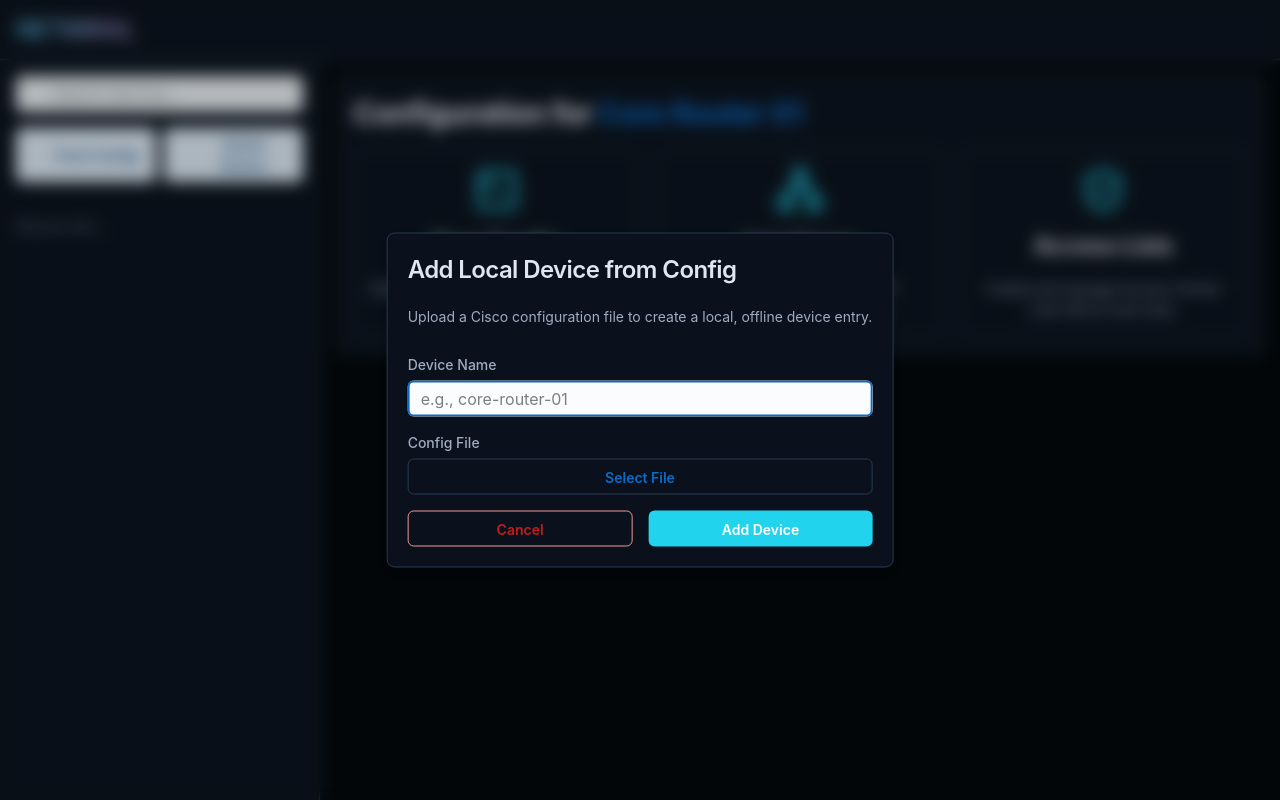
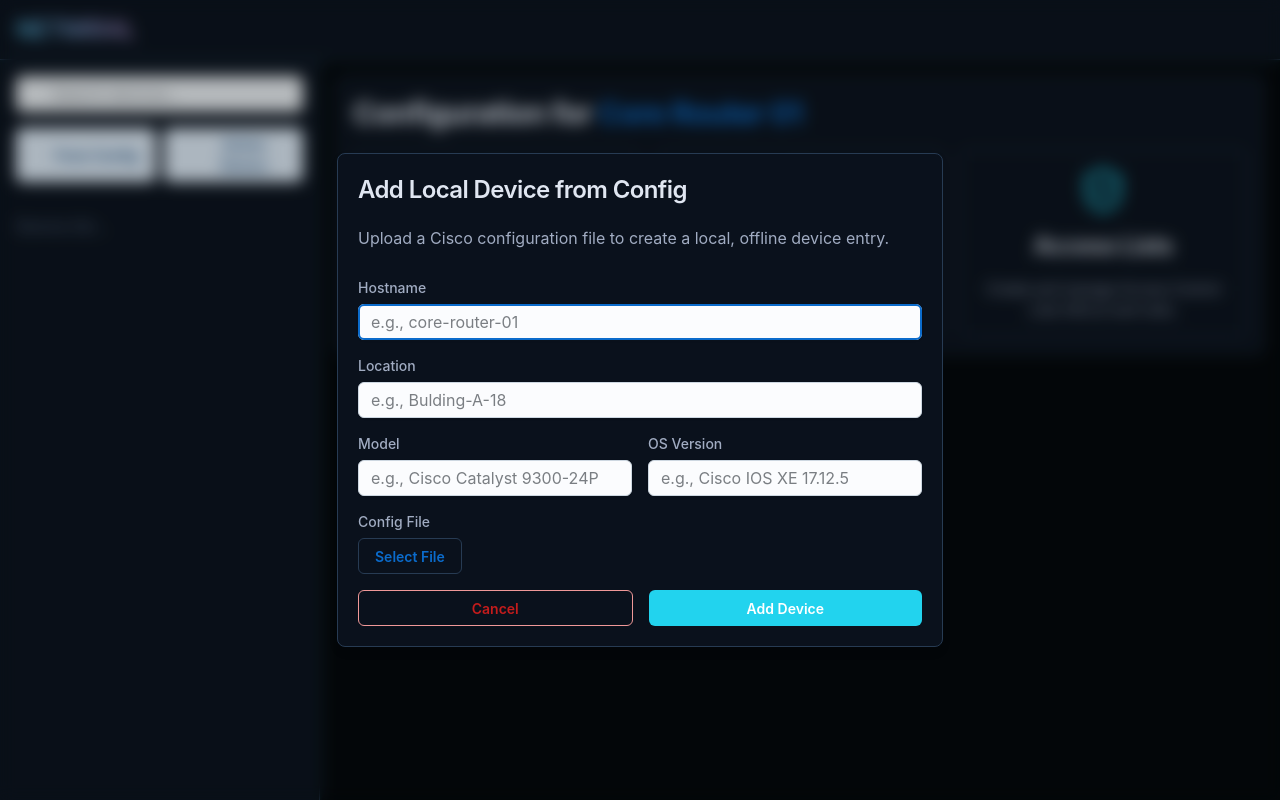
Before and after one commit to d4ve-p/netmiral, a Next.js app: page /dashboard in a window 1280 px wide. Both pictures are taken after a click on the button "From Config". Built offline with nearby package versions, Linux system fonts and the light colour scheme; no server answers; some icons are missing.

Commit message:
feat(fe-device): upload device form

```diff
--- a/src/components/modals/upload-config-modal.tsx
+++ b/src/components/modals/upload-config-modal.tsx
@@ -1,6 +1,9 @@
 "use client";
 
 import { useModal } from '@/contexts/modal-context';
+import { DEVICE_UPLOAD_LOCAL_ENDPOINT, deviceUploadLocal } from '@/lib/api/device';
+import { createMutationFetcher } from '@/lib/api/fetcher';
+import { CreateDefault_DeviceUploadLocal, DeviceUploadLocal } from '@/types/dto/device';
 import Button from '@mui/joy/Button';
 import FormControl from '@mui/joy/FormControl';
 import FormLabel from '@mui/joy/FormLabel';
@@ -9,11 +12,24 @@ import Modal from '@mui/joy/Modal';
 import ModalDialog from '@mui/joy/ModalDialog';
 import Stack from '@mui/joy/Stack';
 import Typography from '@mui/joy/Typography';
+import { useForm, Controller } from 'react-hook-form';
+import useSWRMutation from 'swr/mutation';
+
+const uploadLocalMutation = createMutationFetcher(deviceUploadLocal)
 
 export default function UploadConfigModal() {
+  const { trigger, error, isMutating  } = useSWRMutation(DEVICE_UPLOAD_LOCAL_ENDPOINT, uploadLocalMutation)
+
   const { closeModal } = useModal();
 
+  const { control, handleSubmit, watch, formState: { errors } } = useForm<DeviceUploadLocal>({defaultValues: CreateDefault_DeviceUploadLocal()})
+  const selectedFile = watch("file");
+
   // TODO: Add state and logic for handling form submission
+  const onSubmit = (data: DeviceUploadLocal) => {
+    trigger(data)
+    closeModal()
+  }
 
   return (
     <Modal open onClose={closeModal}>
@@ -27,27 +43,92 @@ export default function UploadConfigModal() {
         <Typography level="h3" sx={{ color: '#E0E6F1' }}>
           Add Local Device from Config
         </Typography>
-        <Typography level="body-sm" sx={{ color: '#A1ACC2', mt: 1, mb: 2 }}>
+        <Typography level="body-md" sx={{ color: '#A1ACC2', mt: 1, mb: 2 }}>
           Upload a Cisco configuration file to create a local, offline device entry.
         </Typography>
-        <form>
+        <form onSubmit={handleSubmit(onSubmit)}>
           <Stack spacing={2}>
+            <Controller
+              name="hostname"
+              control={control}
+              rules={{ required: 'Hostname is required' }}
+              render = {({ field }) => (
+                <FormControl error={!!errors.hostname}>
+                  <FormLabel sx={{ color: '#A1ACC2' }}>Hostname</FormLabel>
+                  <Input {...field} autoFocus required placeholder="e.g., core-router-01" />
+                </FormControl>
+              )}
+            />
+
+            <Controller
+              name="location"
+              control={control}
+              render = {({ field }) => (
                 <FormControl>
-              <FormLabel sx={{ color: '#A1ACC2' }}>Device Name</FormLabel>
-              <Input autoFocus required placeholder="e.g., core-router-01" />
+                  <FormLabel sx={{ color: '#A1ACC2' }}>Location</FormLabel>
+                  <Input {...field} placeholder='e.g., Bulding-A-18' />
                 </FormControl>
-            <FormControl>
+              )}
+            />
+
+            <Stack direction="row" spacing={2}>
+              <Controller
+                name="model"
+                control={control}
+                render = {({ field }) => (
+                  <FormControl sx={{ flex: 1 }}>
+                    <FormLabel sx={{ color: '#A1ACC2' }}>Model</FormLabel>
+                    <Input {...field} placeholder='e.g., Cisco Catalyst 9300-24P' />
+                  </FormControl>
+                )}
+              />
+
+              <Controller
+                name="os_version"
+                control={control}
+                render = {({ field }) => (
+                  <FormControl sx={{ flex: 1 }}>
+                    <FormLabel sx={{ color: '#A1ACC2'  }}>OS Version</FormLabel>
+                    <Input {...field} placeholder='e.g., Cisco IOS XE 17.12.5' />
+                  </FormControl>
+                )}
+              />
+
+            </Stack>
+
+            <Controller
+              name="file"
+              control={control}
+              rules={{ required: 'A Configuration file is required' }}
+              render={({ field: { onChange, onBlur, name, ref } }) => (
+                <FormControl error={!!errors.file}>
                   <FormLabel sx={{ color: '#A1ACC2' }}>Config File</FormLabel>
+                  <Stack direction="row" spacing={2} alignItems="center">
                   <Button component="label" variant="outlined" sx={{ borderColor: '#273B53', transition: '0.2s ease' }} color='primary'>
                     Select File
-                <input type="file" hidden />
+                    <input
+                      type="file"
+                      hidden
+                      onBlur={onBlur}
+                      name={name}
+                      ref={ref}
+
+                      onChange={(e) => {
+                        onChange(e.target.files ? e.target.files[0] : null)
+                      }}
+                    />
                   </Button>
+                  {selectedFile && <Typography sx={{ color: '#A1ACC2' }}>{selectedFile.name}</Typography>}
+                  </Stack>
                 </FormControl>
+              )}
+            />
+
             <Stack direction="row" spacing={2} sx={{ mt: 2 }}>
               <Button onClick={closeModal} variant="outlined" color="danger" fullWidth sx={{ transition: '0.2s ease' }}>
                 Cancel
               </Button>
-              <Button type="submit" fullWidth sx={{ bgcolor: '#22d3ee', transition: '0.2s ease' }} >
+              <Button type="submit" fullWidth sx={{ bgcolor: '#22d3ee', transition: '0.2s ease' }} loading={isMutating}>
                 Add Device
               </Button>
             </Stack>
--- /dev/null
+++ b/src/lib/api/device.ts
@@ -0,0 +1,16 @@
+import constants from "@/lib/constants"
+import { DeviceUploadLocal } from "@/types/dto/device"
+import { fetcher } from "./fetcher"
+
+export const DEVICE_UPLOAD_LOCAL_ENDPOINT = `${constants.API_PREFIX}/device/local`
+export async function deviceUploadLocal(params: DeviceUploadLocal) {
+    const formData = new FormData()
+
+    formData.append('hostname', params.hostname)
+    formData.append('location', params.location!)
+    formData.append('model', params.model!)
+    formData.append('os_version', params.os_version!)
+    formData.append('file', params.file!)
+
+    return fetcher.post<FormData, void>(DEVICE_UPLOAD_LOCAL_ENDPOINT, formData)
+}
--- a/src/lib/api/fetcher.ts
+++ b/src/lib/api/fetcher.ts
@@ -44,7 +44,22 @@ export const fetcher = {
    * @returns A promise that resolves with the parsed JSON response.
    */
     post: <T, U>(path: string, body: T, config?: RequestInit): Promise<U> => {
-        const init = { method: 'POST', body: JSON.stringify(body), headers: {'Content-Type': 'application/json'}, ...config };
+        const init = { method: 'POST', ...config };
+
+        // Checks if config exists, and not instance of FormData
+        if(!(body instanceof FormData)) {
+            let headers: HeadersInit = {}
+            headers['Content-Type'] = 'application/json'
+
+            init.body = JSON.stringify(body)
+            init.headers = headers
+        } else {
+            init.body = body
+        }
+
+        console.log(init)
+
+
         return http<U>(path, init);
     },
 
--- /dev/null
+++ b/src/types/dto/device.ts
@@ -0,0 +1,18 @@
+export interface DeviceUploadLocal {
+    hostname: string,
+    location: string | undefined,
+    model: string | undefined,
+    os_version: string | undefined
+    file: File | null
+}
+
+
+export function CreateDefault_DeviceUploadLocal(): DeviceUploadLocal {
+    return {
+        hostname: '',
+        location: '',
+        model: '',
+        os_version: '',
+        file: null
+    }
+}
```
Lines whose indentation alone changed are shown as unchanged.
